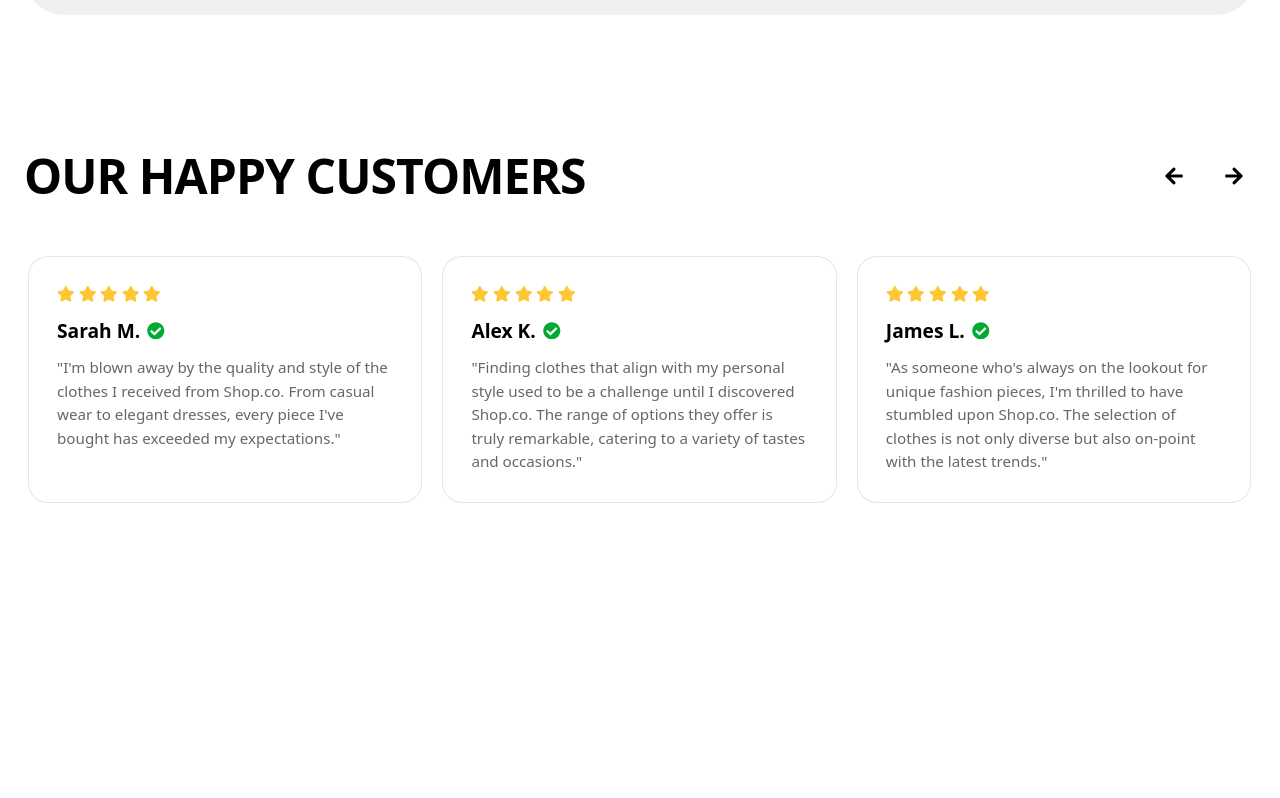
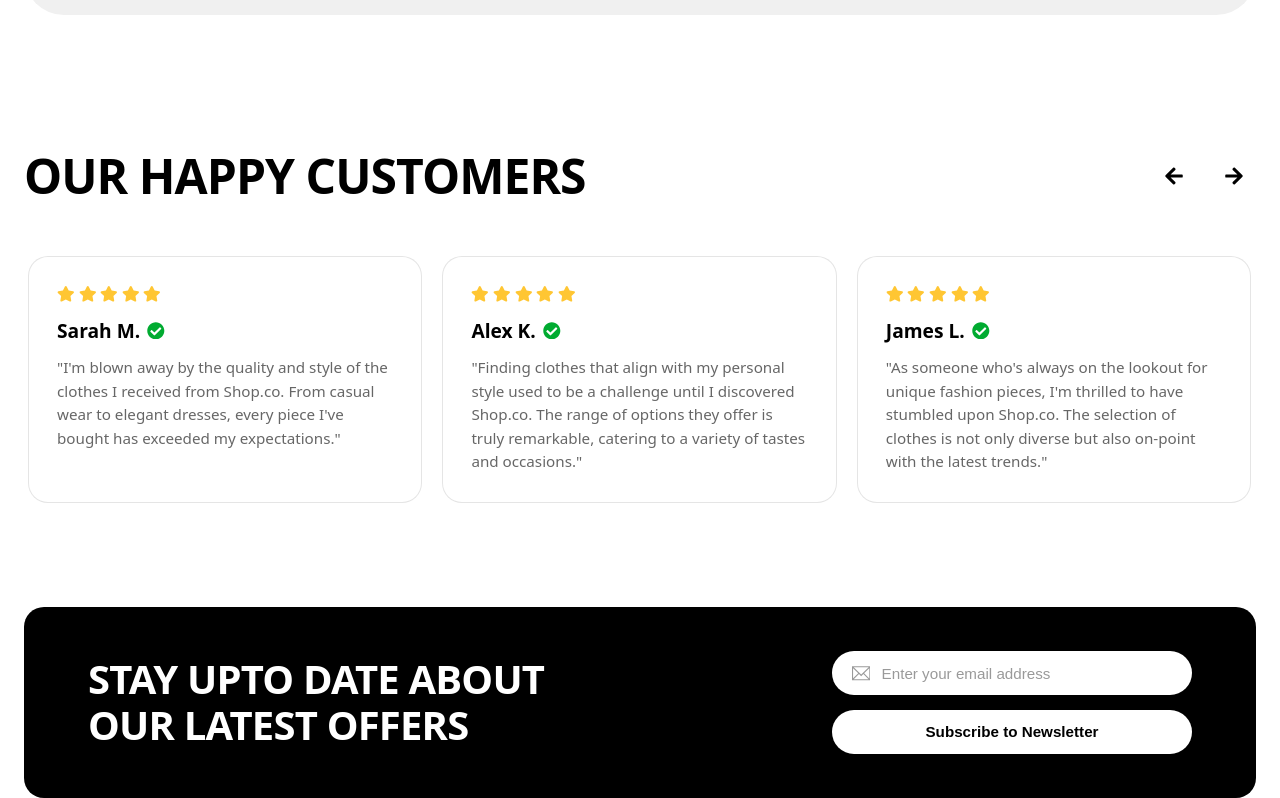
Before and after one commit to kazmiprostitchstudio-tech/react-assignment, a React (Vite) app: page / in a window 1280 px wide. Shown: the part 3270-4068 px from the top of the page. Before the commit the page ends 3877 px from the top, so only its background shows below. Built offline with nearby package versions, Linux system fonts and the light colour scheme.

Commit message:
code update newsletter and app.jsx

```diff
--- a/src/App.jsx
+++ b/src/App.jsx
@@ -7,6 +7,7 @@ import NewArrivals from "./components/NewArrivals/NewArrivals";
 import TopSelling from "./components/TopSelling/TopSelling";
 import DressStyle from "./components/DressStyle/DressStyle";
 import Testimonials from "./components/Testimonials/Testimonials";
+import Newsletter from "./components/Newsletter/Newsletter";
 import "./App.css";
 
 function App() {
@@ -21,6 +22,7 @@ function App() {
         <TopSelling />
         <DressStyle />
         <Testimonials />
+        <Newsletter />
       </div>
     </Router>
   );
--- a/src/components/Newsletter/Newsletter.css
+++ b/src/components/Newsletter/Newsletter.css
@@ -0,0 +1,182 @@
+/* ==========================================================================
+   Newsletter Card Banner - Mobile First Responsive Styles
+   ========================================================================== */
+
+.newsletter-section {
+  width: 100%;
+  padding: 0 1.5rem;
+  background-color: transparent;
+  position: relative;
+  z-index: 10;
+  margin-bottom: -90px; /* Overlaps seamlessly into the upcoming Footer */
+}
+
+.newsletter-container {
+  max-width: 1280px;
+  margin: 0 auto;
+}
+
+.newsletter-box {
+  background-color: #000000;
+  border-radius: 20px;
+  padding: 2.75rem 4rem;
+  display: flex;
+  align-items: center;
+  justify-content: space-between;
+  gap: 3rem;
+}
+
+/* --- Left Column: Heading --- */
+.newsletter-title {
+  font-size: 2.5rem;
+  font-weight: 900;
+  line-height: 1.15;
+  color: #ffffff;
+  text-transform: uppercase;
+  max-width: 550px;
+  letter-spacing: -0.02em;
+  font-family: system-ui, -apple-system, BlinkMacSystemFont, "Segoe UI", Roboto, sans-serif;
+}
+
+/* --- Right Column: Form --- */
+.newsletter-form {
+  display: flex;
+  flex-direction: column;
+  gap: 0.9rem;
+  width: 100%;
+  max-width: 360px;
+  position: relative;
+}
+
+.newsletter-input-wrapper {
+  position: relative;
+  display: flex;
+  align-items: center;
+  width: 100%;
+}
+
+.newsletter-mail-icon {
+  position: absolute;
+  left: 1.25rem;
+  font-size: 1.15rem;
+  color: rgba(0, 0, 0, 0.4);
+  pointer-events: none;
+}
+
+.newsletter-input {
+  width: 100%;
+  background-color: #ffffff;
+  border: none;
+  border-radius: 62px;
+  padding: 0.85rem 1rem 0.85rem 3.1rem;
+  font-size: 0.95rem;
+  color: #000000;
+  outline: none;
+  transition: box-shadow 0.2s ease;
+}
+
+.newsletter-input::placeholder {
+  color: rgba(0, 0, 0, 0.4);
+}
+
+.newsletter-input:focus {
+  box-shadow: 0 0 0 2px rgba(255, 255, 255, 0.8);
+}
+
+.newsletter-submit-btn {
+  width: 100%;
+  background-color: #ffffff;
+  color: #000000;
+  border: none;
+  border-radius: 62px;
+  padding: 0.85rem 1.5rem;
+  font-size: 0.95rem;
+  font-weight: 600;
+  cursor: pointer;
+  transition: background-color 0.2s ease, transform 0.15s ease;
+}
+
+.newsletter-submit-btn:hover {
+  background-color: #f0f0f0;
+  transform: translateY(-1px);
+}
+
+.newsletter-submit-btn:active {
+  transform: translateY(0);
+}
+
+/* --- Status Alert Feedback --- */
+.newsletter-status-alert {
+  font-size: 0.82rem;
+  padding: 0.4rem 0.75rem;
+  border-radius: 6px;
+  text-align: center;
+  animation: fadeIn 0.2s ease;
+}
+
+.newsletter-status-alert.success {
+  background-color: rgba(39, 174, 96, 0.2);
+  color: #2ecc71;
+}
+
+.newsletter-status-alert.error {
+  background-color: rgba(231, 76, 60, 0.2);
+  color: #ff6b6b;
+}
+
+.newsletter-status-alert.info {
+  background-color: rgba(52, 152, 219, 0.2);
+  color: #74b9ff;
+}
+
+@keyframes fadeIn {
+  from {
+    opacity: 0;
+    transform: translateY(-4px);
+  }
+  to {
+    opacity: 1;
+    transform: translateY(0);
+  }
+}
+
+/* ==========================================================================
+   Responsive Breakpoints
+   ========================================================================== */
+
+/* Tablets (under 992px) */
+@media (max-width: 992px) {
+  .newsletter-box {
+    padding: 2.25rem 2.5rem;
+    gap: 2rem;
+  }
+
+  .newsletter-title {
+    font-size: 2rem;
+  }
+}
+
+/* Mobile Screens (under 768px) */
+@media (max-width: 768px) {
+  .newsletter-section {
+    margin-bottom: -60px;
+    padding: 0 1rem;
+  }
+
+  .newsletter-box {
+    flex-direction: column;
+    align-items: stretch;
+    padding: 2rem 1.5rem;
+    gap: 1.75rem;
+  }
+
+  .newsletter-title {
+    font-size: 1.8rem;
+    max-width: 100%;
+    text-align: left;
+  }
+
+  .newsletter-form {
+    max-width: 100%;
+  }
+}
--- a/src/components/Newsletter/Newsletter.jsx
+++ b/src/components/Newsletter/Newsletter.jsx
@@ -0,0 +1,103 @@
+import { useState } from "react";
+import { TfiEmail } from "react-icons/tfi";
+import "./Newsletter.css";
+
+function Newsletter() {
+  const [email, setEmail] = useState("");
+  const [status, setStatus] = useState({ type: "", message: "" });
+
+  const handleSubscribe = (e) => {
+    e.preventDefault();
+
+    // Basic Email Validation Regex
+    const emailRegex = /^[^\s@]+@[^\s@]+\.[^\s@]+$/;
+    if (!email.trim() || !emailRegex.test(email)) {
+      setStatus({
+        type: "error",
+        message: "Please enter a valid email address.",
+      });
+      return;
+    }
+
+    try {
+      // Fetch existing subscribers from LocalStorage
+      const savedSubscribers = JSON.parse(
+        localStorage.getItem("shopco_newsletter_subscribers") || "[]"
+      );
+
+      // Check if already subscribed
+      if (savedSubscribers.includes(email.toLowerCase())) {
+        setStatus({
+          type: "info",
+          message: "You are already subscribed to our newsletter!",
+        });
+        return;
+      }
+
+      // Append new email and update LocalStorage
+      const updatedSubscribers = [...savedSubscribers, email.toLowerCase()];
+      localStorage.setItem(
+        "shopco_newsletter_subscribers",
+        JSON.stringify(updatedSubscribers)
+      );
+
+      setStatus({
+        type: "success",
+        message: "Thank you for subscribing! Check your inbox for updates.",
+      });
+      setEmail("");
+    } catch (err) {
+      setStatus({
+        type: "error",
+        message: "Something went wrong. Please try again.",
+      });
+    }
+  };
+
+  return (
+    <aside className="newsletter-section" aria-label="Newsletter Subscription">
+      <div className="newsletter-container">
+
+        <div className="newsletter-box">
+          {/* Left Title */}
+          <h2 className="newsletter-title">
+            STAY UPTO DATE ABOUT OUR LATEST OFFERS
+          </h2>
+
+          {/* Right Subscription Form */}
+          <form className="newsletter-form" onSubmit={handleSubscribe} noValidate>
+            <div className="newsletter-input-wrapper">
+              <TfiEmail className="newsletter-mail-icon" />
+              <input
+                type="email"
+                placeholder="Enter your email address"
+                value={email}
+                onChange={(e) => {
+                  setEmail(e.target.value);
+                  if (status.message) setStatus({ type: "", message: "" });
+                }}
+                className="newsletter-input"
+                aria-label="Email Address for newsletter"
+                required
+              />
+            </div>
+
+            <button type="submit" className="newsletter-submit-btn">
+              Subscribe to Newsletter
+            </button>
+
+            {/* Dynamic Status Feedback */}
+            {status.message && (
+              <div className={`newsletter-status-alert ${status.type}`}>
+                {status.message}
+              </div>
+            )}
+          </form>
+        </div>
+
+      </div>
+    </aside>
+  );
+}
+
+export default Newsletter;
```
